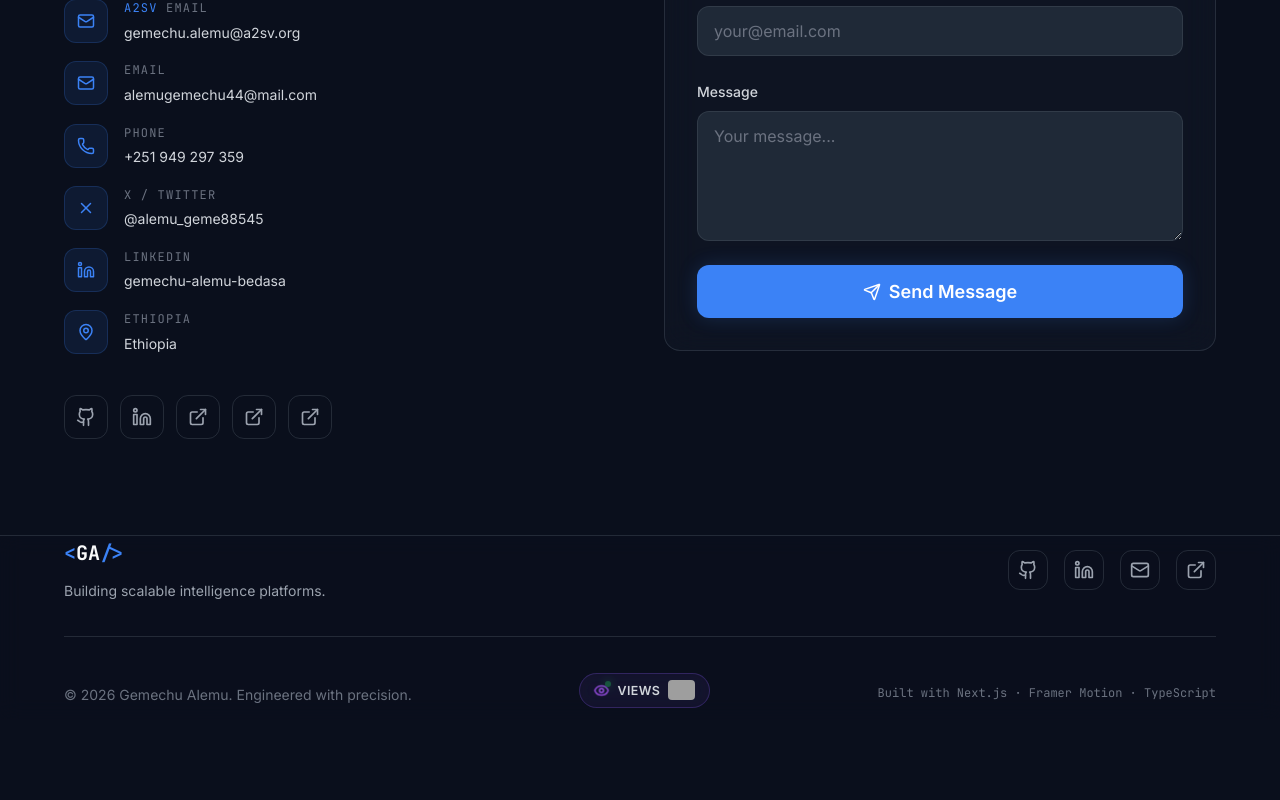
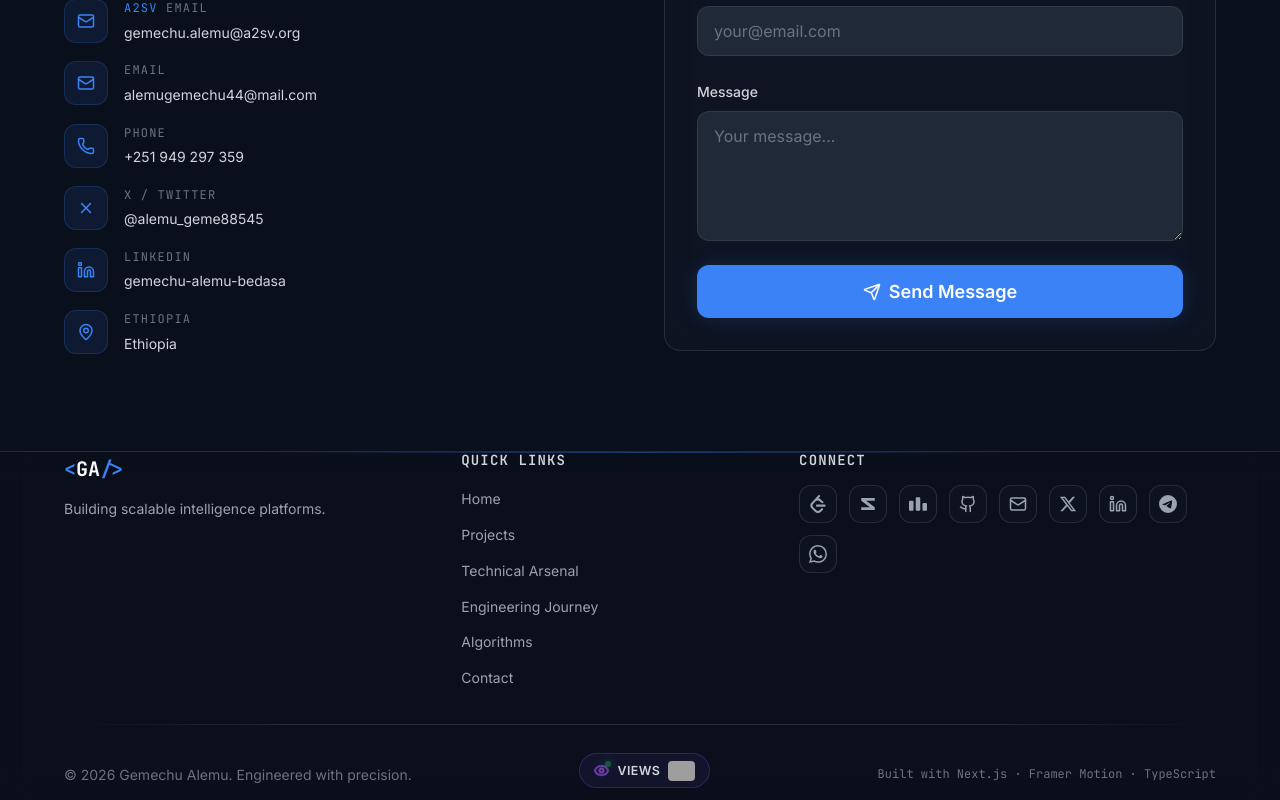
Before and after one commit to game-ale/game, a Next.js app: page / in a window 1280 px wide. Shown: the part 7554-8354 px from the top of the page. Before the commit the page ends 8274 px from the top, so only its background shows below. Built offline with nearby package versions, Linux system fonts and the light colour scheme; grey boxes are pictures that could not be loaded.

Commit message:
the good

```diff
--- a/src/components/layout/Footer.module.css
+++ b/src/components/layout/Footer.module.css
@@ -1,26 +1,40 @@
+/* ─── Footer ─── */
 .footer {
     border-top: 1px solid var(--border-default);
-    background: rgba(10, 15, 28, 0.5);
-    backdrop-filter: blur(10px);
+    background: rgba(10, 15, 28, 0.6);
+    backdrop-filter: blur(12px);
+    position: relative;
+}
+
+.footer::before {
+    content: '';
+    position: absolute;
+    top: 0;
+    left: 50%;
+    transform: translateX(-50%);
+    width: 60%;
+    height: 1px;
+    background: linear-gradient(90deg, transparent, var(--accent-blue), transparent);
+    opacity: 0.4;
 }
 
 .inner {
-    padding: var(--space-12) var(--space-6);
+    padding: var(--space-12) var(--space-6) var(--space-8);
 }
 
+/* ─── Top: 3-Column Layout ─── */
 .top {
-    display: flex;
-    justify-content: space-between;
-    align-items: center;
+    display: grid;
+    grid-template-columns: 1.2fr 1fr 1.4fr;
+    gap: var(--space-10);
     margin-bottom: var(--space-8);
-    padding-bottom: var(--space-8);
-    border-bottom: 1px solid var(--border-default);
 }
 
+/* ─── Brand ─── */
 .brand {
     display: flex;
     flex-direction: column;
-    gap: var(--space-2);
+    gap: var(--space-3);
 }
 
 .logo {
@@ -37,22 +51,72 @@
 .tagline {
     font-size: var(--text-sm);
     color: var(--text-tertiary);
+    line-height: 1.6;
+    max-width: 280px;
+}
+
+/* ─── Navigation ─── */
+.nav {
+    display: flex;
+    flex-direction: column;
+    gap: var(--space-4);
+}
+
+.navTitle {
+    font-size: var(--text-sm);
+    font-weight: 600;
+    color: var(--text-secondary);
+    text-transform: uppercase;
+    letter-spacing: 0.08em;
+    font-family: var(--font-mono);
+}
+
+.navList {
+    list-style: none;
+    padding: 0;
+    margin: 0;
+    display: flex;
+    flex-direction: column;
+    gap: var(--space-2);
+}
+
+.navLink {
+    font-size: var(--text-sm);
+    color: var(--text-tertiary);
+    text-decoration: none;
+    transition: all var(--transition-fast);
+    padding: 2px 0;
+    display: inline-block;
+}
+
+.navLink:hover {
+    color: var(--accent-blue);
+    transform: translateX(4px);
+}
+
+/* ─── Social Column ─── */
+.socialCol {
+    display: flex;
+    flex-direction: column;
+    gap: var(--space-4);
 }
 
 .socials {
     display: flex;
-    gap: var(--space-4);
+    flex-wrap: wrap;
+    gap: var(--space-3);
 }
 
 .socialLink {
     display: flex;
     align-items: center;
     justify-content: center;
-    width: 40px;
-    height: 40px;
+    width: 38px;
+    height: 38px;
     border-radius: var(--radius-lg);
     color: var(--text-tertiary);
     border: 1px solid var(--border-default);
+    background: rgba(255, 255, 255, 0.02);
     transition: all var(--transition-fast);
 }
 
@@ -60,9 +124,18 @@
     color: var(--accent-blue);
     border-color: var(--accent-blue);
     box-shadow: 0 0 15px var(--accent-blue-glow);
-    transform: translateY(-2px);
+    transform: translateY(-3px);
+    background: rgba(59, 130, 246, 0.08);
 }
 
+/* ─── Divider ─── */
+.divider {
+    height: 1px;
+    background: linear-gradient(90deg, transparent 0%, var(--border-default) 20%, var(--border-default) 80%, transparent 100%);
+    margin-bottom: var(--space-6);
+}
+
+/* ─── Bottom ─── */
 .bottom {
     display: flex;
     justify-content: space-between;
@@ -79,16 +152,44 @@
     font-size: var(--text-xs) !important;
 }
 
+/* ─── Responsive ─── */
 @media (max-width: 768px) {
     .top {
-        flex-direction: column;
-        gap: var(--space-6);
+        grid-template-columns: 1fr;
+        gap: var(--space-8);
         text-align: center;
+    }
+
+    .tagline {
+        max-width: 100%;
+    }
+
+    .navList {
+        flex-direction: row;
+        flex-wrap: wrap;
+        justify-content: center;
+        gap: var(--space-3);
+    }
+
+    .navLink:hover {
+        transform: none;
+    }
+
+    .socials {
+        justify-content: center;
+    }
+
+    .socialCol {
+        align-items: center;
+    }
+
+    .nav {
+        align-items: center;
     }
 
     .bottom {
         flex-direction: column;
-        gap: var(--space-2);
+        gap: var(--space-3);
         text-align: center;
     }
 }
--- a/src/components/layout/Footer.tsx
+++ b/src/components/layout/Footer.tsx
@@ -1,24 +1,31 @@
 "use client";
 
-import { ExternalLink, Github, Linkedin, Mail } from "lucide-react";
+import { Github, Linkedin, Mail } from "lucide-react";
+import { XIcon, LeetCodeIcon, CodeforcesIcon, ZindiIcon, TelegramIcon, WhatsAppIcon } from "@/components/ui/BrandIcons";
 import styles from "./Footer.module.css";
 import { useTranslation } from "@/i18n/LanguageContext";
 
 import ProfileViewCount from "@/components/ui/ProfileViewCount";
 
 const socialLinks = [
+    { icon: LeetCodeIcon, href: "https://leetcode.com/u/game_ale/", label: "LeetCode" },
+    { icon: ZindiIcon, href: "https://zindi.africa/users/game_ale", label: "Zindi" },
+    { icon: CodeforcesIcon, href: "https://codeforces.com/profile/gemechualemu", label: "Codeforces" },
     { icon: Github, href: "https://github.com/game-ale/", label: "GitHub" },
-    {
-        icon: Linkedin,
-        href: "https://www.linkedin.com/in/gemechu-alemu-bedasa-9a5185338/",
-        label: "LinkedIn",
-    },
     { icon: Mail, href: "mailto:alemugemechu44@gmail.com", label: "Email" },
-    {
-        icon: ExternalLink,
-        href: "https://leetcode.com/u/game_ale/",
-        label: "LeetCode",
-    },
+    { icon: XIcon, href: "https://x.com/alemu_geme88545", label: "X (Twitter)" },
+    { icon: Linkedin, href: "https://www.linkedin.com/in/gemechu-alemu-bedasa", label: "LinkedIn" },
+    { icon: TelegramIcon, href: "https://t.me/AletheiaNike", label: "Telegram" },
+    { icon: WhatsAppIcon, href: "https://wa.me/251949297359", label: "WhatsApp" },
+];
+
+const navLinks = [
+    { href: "#hero", label: "Home" },
+    { href: "#projects", labelKey: "projects" as const },
+    { href: "#arsenal", labelKey: "arsenal" as const },
+    { href: "#experience", labelKey: "experience" as const },
+    { href: "#algorithms", labelKey: "algorithms" as const },
+    { href: "#contact", labelKey: "contact" as const },
 ];
 
 export default function Footer() {
@@ -27,6 +34,7 @@ export default function Footer() {
     return (
         <footer className={styles.footer} role="contentinfo">
             <div className={`${styles.inner} container`}>
+                {/* Top section: Brand + Nav + Socials */}
                 <div className={styles.top}>
                     <div className={styles.brand}>
                         <span className={styles.logo}>
@@ -38,21 +46,46 @@ export default function Footer() {
                             {t.footer.tagline}
                         </p>
                     </div>
+
+                    {/* Quick Navigation */}
+                    <nav className={styles.nav} aria-label="Footer navigation">
+                        <h4 className={styles.navTitle}>Quick Links</h4>
+                        <ul className={styles.navList}>
+                            {navLinks.map((link) => (
+                                <li key={link.href}>
+                                    <a href={link.href} className={styles.navLink}>
+                                        {link.label || (link.labelKey ? t.nav[link.labelKey] : "")}
+                                    </a>
+                                </li>
+                            ))}
+                        </ul>
+                    </nav>
+
+                    {/* Social Links */}
+                    <div className={styles.socialCol}>
+                        <h4 className={styles.navTitle}>Connect</h4>
                         <div className={styles.socials}>
                             {socialLinks.map((link) => (
                                 <a
                                     key={link.label}
                                     href={link.href}
-                                target="_blank"
-                                rel="noopener noreferrer"
+                                    target={link.href.startsWith("#") ? undefined : "_blank"}
+                                    rel={link.href.startsWith("#") ? undefined : "noopener noreferrer"}
                                     className={styles.socialLink}
                                     aria-label={link.label}
+                                    title={link.label}
                                 >
-                                <link.icon size={20} />
+                                    <link.icon size={18} />
                                 </a>
                             ))}
                         </div>
                     </div>
+                </div>
+
+                {/* Divider */}
+                <div className={styles.divider} />
+
+                {/* Bottom section: Copyright + Views + Tech */}
                 <div className={styles.bottom}>
                     <p>
                         &copy; {new Date().getFullYear()} {t.footer.copyright}
--- a/src/components/sections/Contact.module.css
+++ b/src/components/sections/Contact.module.css
@@ -80,30 +80,7 @@ a.contactValue:hover {
     text-decoration: underline;
 }
 
-.socials {
-    display: flex;
-    gap: var(--space-3);
-    margin-top: var(--space-4);
-}
 
-.socialLink {
-    display: flex;
-    align-items: center;
-    justify-content: center;
-    width: 44px;
-    height: 44px;
-    border-radius: var(--radius-lg);
-    color: var(--text-tertiary);
-    border: 1px solid var(--border-default);
-    transition: all var(--transition-fast);
-}
-
-.socialLink:hover {
-    color: var(--accent-blue);
-    border-color: var(--accent-blue);
-    box-shadow: 0 0 15px var(--accent-blue-glow);
-    transform: translateY(-3px);
-}
 
 /* Form */
 .form {
--- a/src/components/sections/Contact.tsx
+++ b/src/components/sections/Contact.tsx
@@ -4,7 +4,7 @@ import AnimatedSection from "@/components/ui/AnimatedSection";
 import Button from "@/components/ui/Button";
 import GlassCard from "@/components/ui/GlassCard";
 import SectionHeading from "@/components/ui/SectionHeading";
-import { CheckCircle, ExternalLink, Github, Linkedin, Loader2, Mail, MapPin, Phone, Send, X } from "lucide-react";
+import { CheckCircle, Linkedin, Loader2, Mail, MapPin, Phone, Send, X } from "lucide-react";
 import { useState } from "react";
 import styles from "./Contact.module.css";
 import { useTranslation } from "@/i18n/LanguageContext";
@@ -18,13 +18,7 @@ const contactInfo = [
     { icon: MapPin, label: "Location", value: "Ethiopia", href: undefined },
 ];
 
-const socialLinks = [
-    { icon: Github, label: "GitHub", href: "https://github.com/game-ale/" },
-    { icon: Linkedin, label: "LinkedIn", href: "https://www.linkedin.com/in/gemechu-alemu-bedasa-9a5185338/" },
-    { icon: ExternalLink, label: "LeetCode", href: "https://leetcode.com/u/game_ale/" },
-    { icon: ExternalLink, label: "Zindi Africa", href: "https://zindi.africa/users/game_ale" },
-    { icon: ExternalLink, label: "Codeforces", href: "https://codeforces.com/profile/gemechualemu" },
-];
+
 
 export default function Contact() {
     const { t } = useTranslation();
@@ -110,20 +104,7 @@ export default function Contact() {
                                 ))}
                             </div>
 
-                            <div className={styles.socials}>
-                                {socialLinks.map((link) => (
-                                    <a
-                                        key={link.label}
-                                        href={link.href}
-                                        target="_blank"
-                                        rel="noopener noreferrer"
-                                        className={styles.socialLink}
-                                        aria-label={link.label}
-                                    >
-                                        <link.icon size={20} />
-                                    </a>
-                                ))}
-                            </div>
+
                         </div>
                     </AnimatedSection>
 
```
Lines whose indentation alone changed are shown as unchanged.
